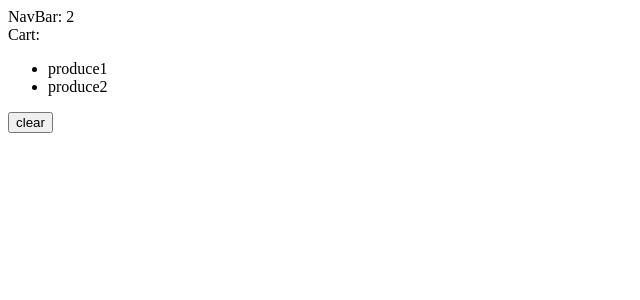
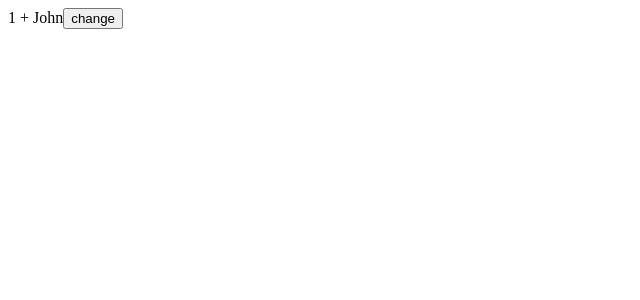
Before and after one commit to CodeScott00/react-game-app, a React (Vite) app: page / in a window 1280 px wide. Shown: the top 300 px of the page, without its empty margins (0-640 px from the left). Built offline with nearby package versions, Linux system fonts and the light colour scheme.

Commit message:
updating state nested objects by copying objects with the spreader operator

```diff
--- a/src/App.tsx
+++ b/src/App.tsx
@@ -10,15 +10,23 @@ function App() {
   //const [lastName, setLastName] = useState("");
   //const [person, setPerson] = useState(["happy ", "cheerful"]);
 
-  const [cartItems, setCartItems] = useState(["produce1", "produce2"]);
+  const [game, setGame] = useState({
+    id: 1,
+    player: {
+      name: "John",
+    },
+  });
 
-  const handleClick = () => {};
+  const handleClick = () => {
+    setGame({ ...game, player: { ...game.player, name: "Scott" } });
+  };
 
   return (
     <>
-      <NavBar cartItemsCount={cartItems.length} />
-      <Cart cartItems={cartItems} handleClear={() => setCartItems([])} />
-
+      {game.id} + {game.player.name}
+      <button onClick={handleClick}>change</button>
+      {/* <NavBar cartItemsCount={cartItems.length} />
+      <Cart cartItems={cartItems} handleClear={() => setCartItems([])} /> */}
       {/* <Like onClick={handleClick} /> */}
     </>
   );
```
